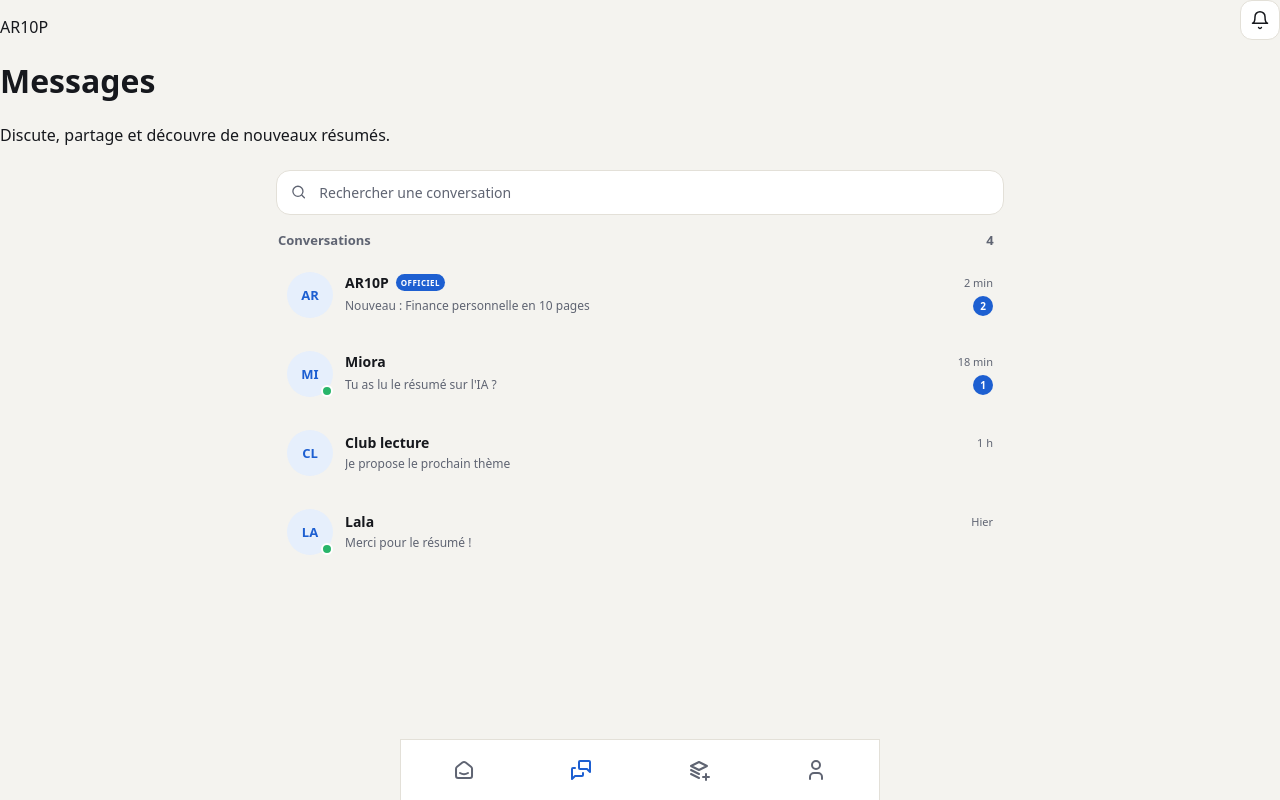
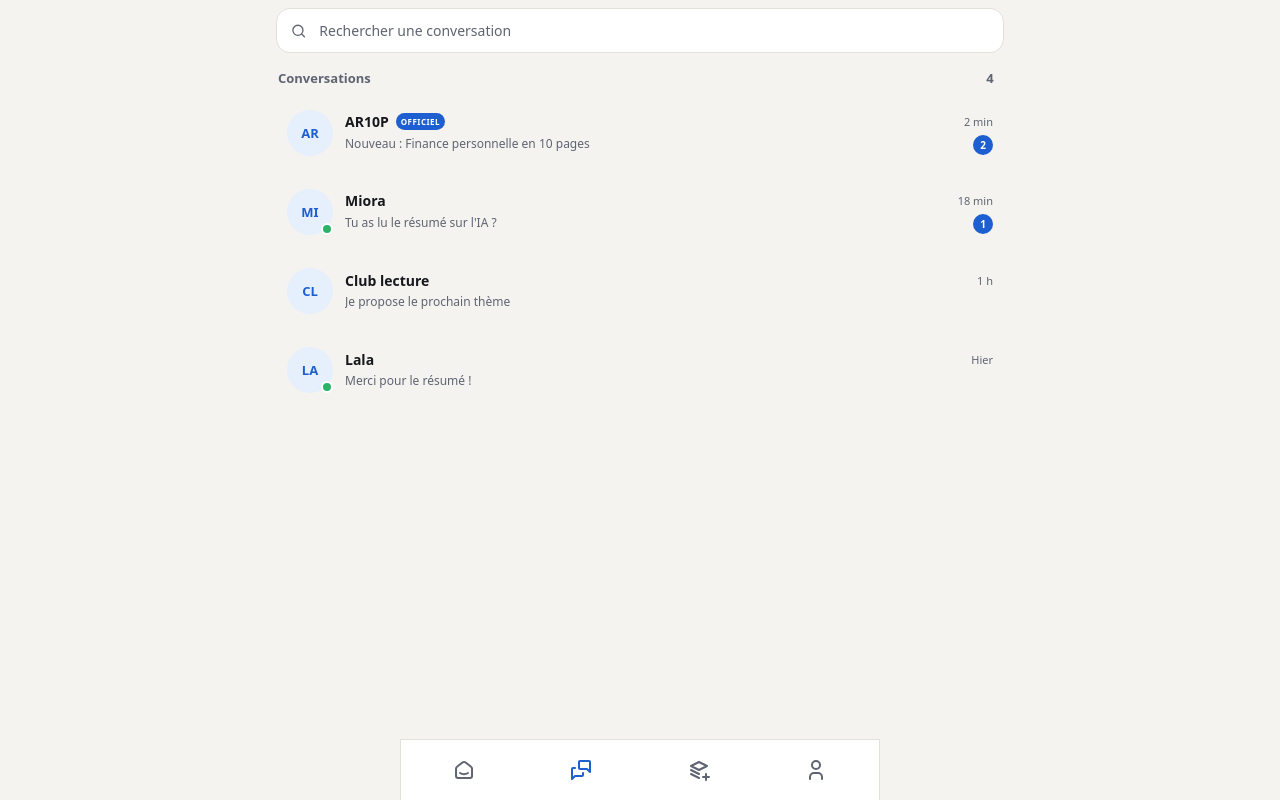
Before and after one commit to Malalatina586/AR10P, a Next.js app: page /messages in a window 1280 px wide. Built offline with nearby package versions, Linux system fonts and the light colour scheme.

Commit message:
fix: simplify messages inbox header

```diff
--- a/src/app/messages/page.tsx
+++ b/src/app/messages/page.tsx
@@ -3,7 +3,7 @@
 import { useMemo, useState } from "react";
 import BottomNav from "@/components/BottomNav";
 import {
-  IconBell,
+
   IconBookmark,
   IconClock,
   IconMessage,
@@ -193,25 +193,6 @@ export default function MessagesPage() {
 
   return (
     <div className="app-shell messages-page">
-      <header className="topbar messages-topbar">
-        <div>
-          <p className="eyebrow">AR10P</p>
-          <h1>Messages</h1>
-          <p>
-            {selected
-              ? `Conversation avec ${selected.name}`
-              : "Discute, partage et découvre de nouveaux résumés."}
-          </p>
-        </div>
-
-        <button
-          className="messages-icon-button"
-          aria-label="Notifications"
-          type="button"
-        >
-          <IconBell />
-        </button>
-      </header>
 
       {!selected ? (
         <main className="messages-inbox messages-inbox-full">
```
